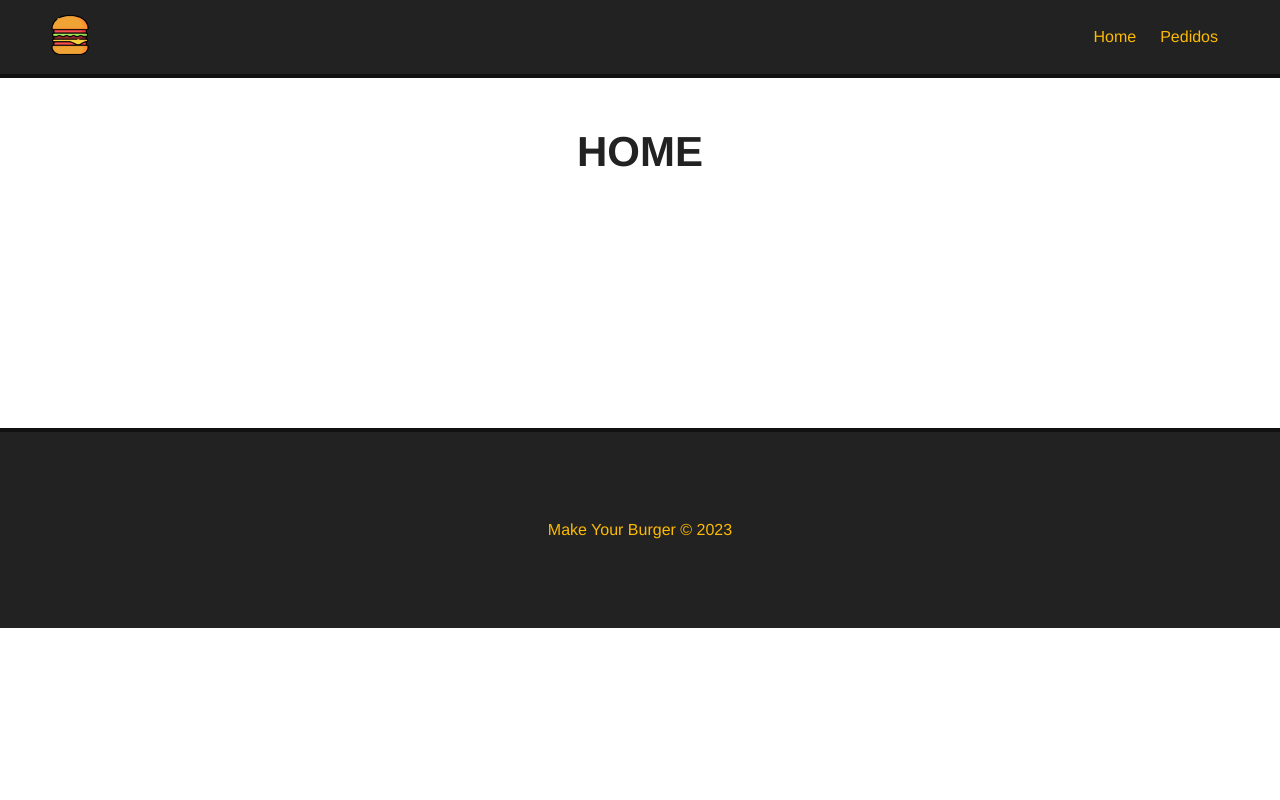
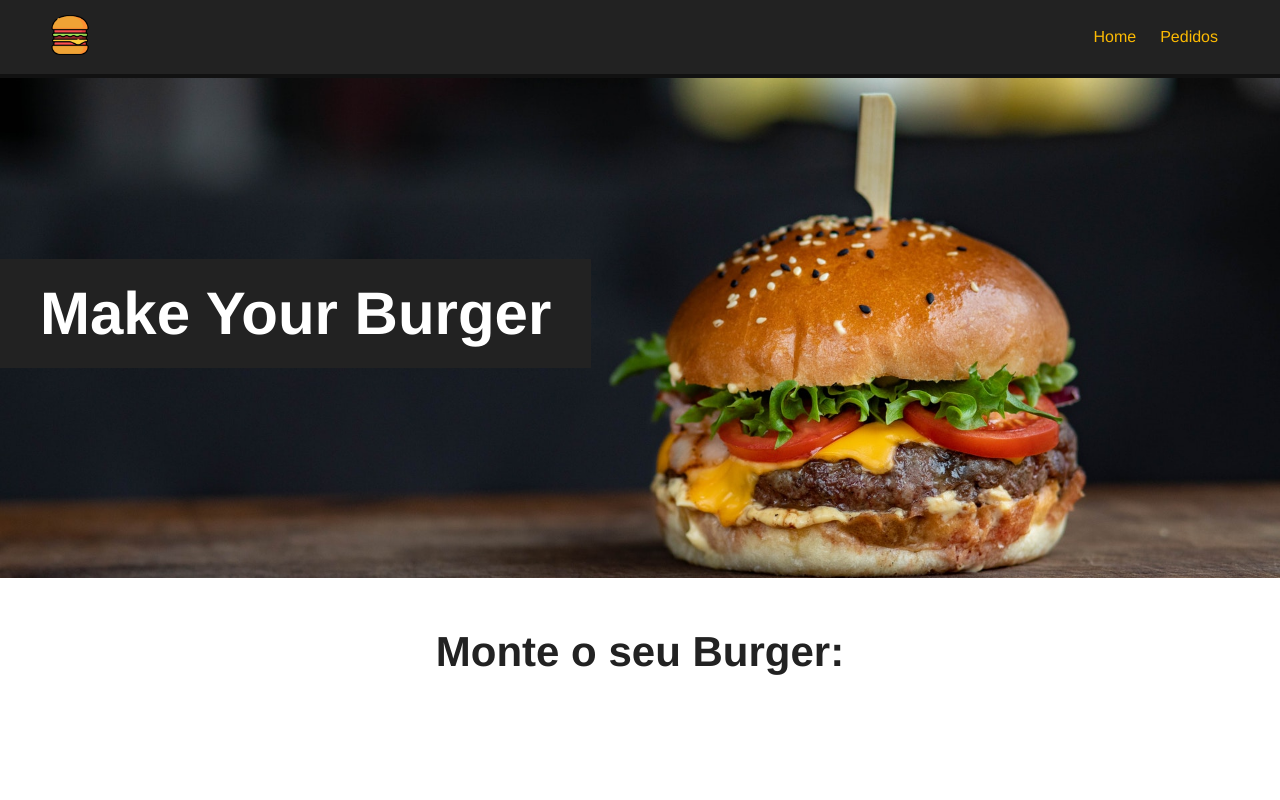
Before and after one commit to Lucas-Jav/Make_Your_Burger_Vue, a Vue app: page / in a window 1280 px wide. Shown: the top 800 px of the page. Built offline with nearby package versions, Linux system fonts and the light colour scheme.

Commit message:
:lipstick: feat: add banner de aplicação

```diff
--- /dev/null
+++ b/src/components/Banner.vue
@@ -0,0 +1,35 @@
+<template>
+    <div id="main-banner">
+        <h1>Make Your Burger</h1>
+    </div>
+</template>
+
+<script>
+
+    export default {
+        name: 'Banner'
+    }
+
+</script>
+
+<style scoped>
+
+    #main-banner {
+        background-image: url('../../public/img/burger.jpg');
+        background-position: center;
+        background-size: cover;
+        height: 500px;
+        display: flex;
+        align-items: center;
+        justify-content: flex-start;
+    }
+
+    #main-banner h1 {
+        color: #fff;
+        text-align: center;
+        font-size: 60px;
+        background-color: #222;
+        padding: 20px 40px;
+    }
+
+</style>
--- a/src/views/Home.vue
+++ b/src/views/Home.vue
@@ -1,15 +1,17 @@
 <template>
+  <Banner />
   <div class="main-container">
-    <h1>HOME</h1>
+    <h1>Monte o seu Burger:</h1>
   </div>
 </template>
 
 <script>
+  import Banner from '@/components/Banner.vue';
 
-export default {
-  name: 'Home',
-  components: {
-
+  export default {
+    name: 'Home',
+    components: {
+      Banner
+    }
   }
-}
 </script>
```
